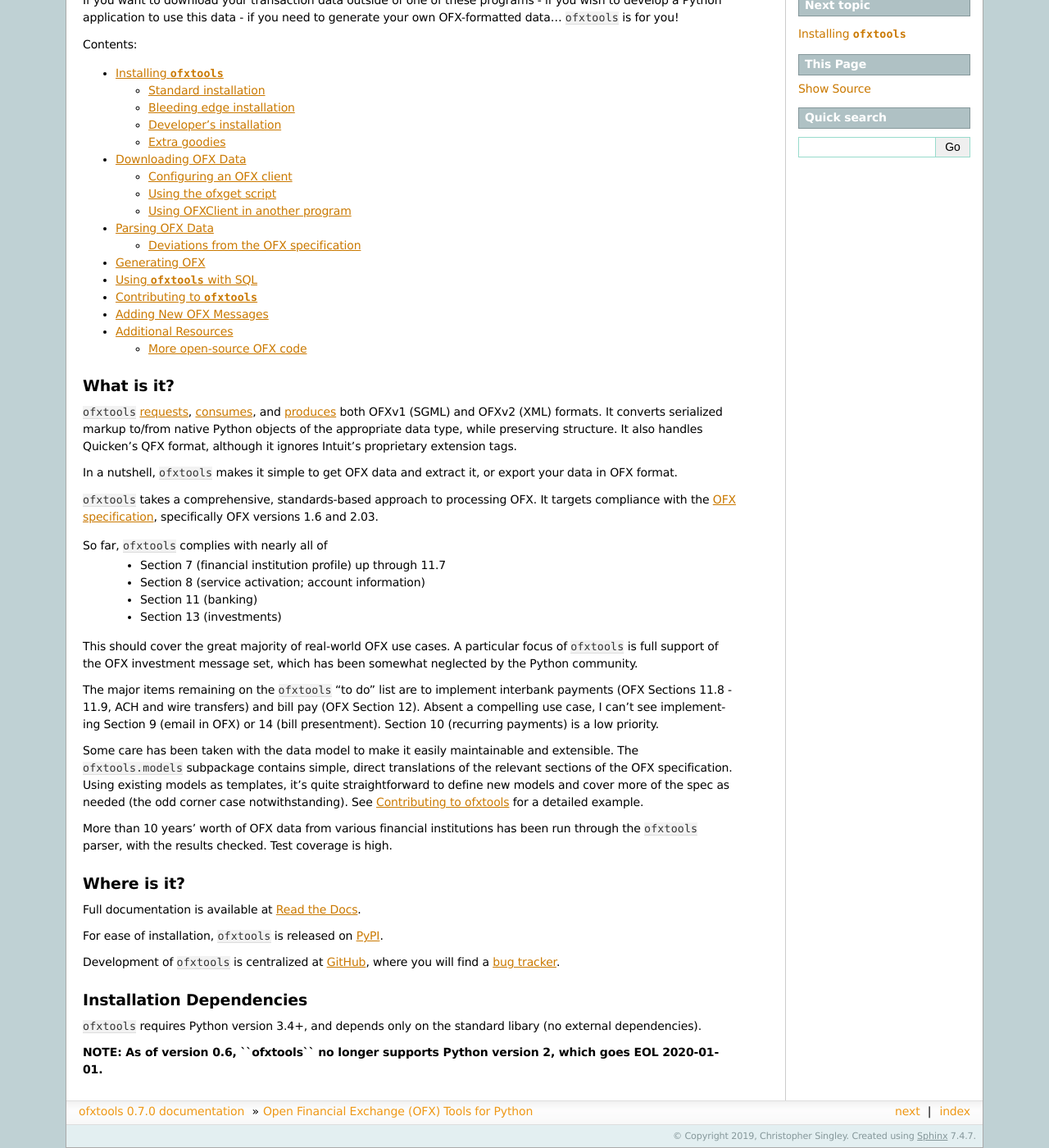
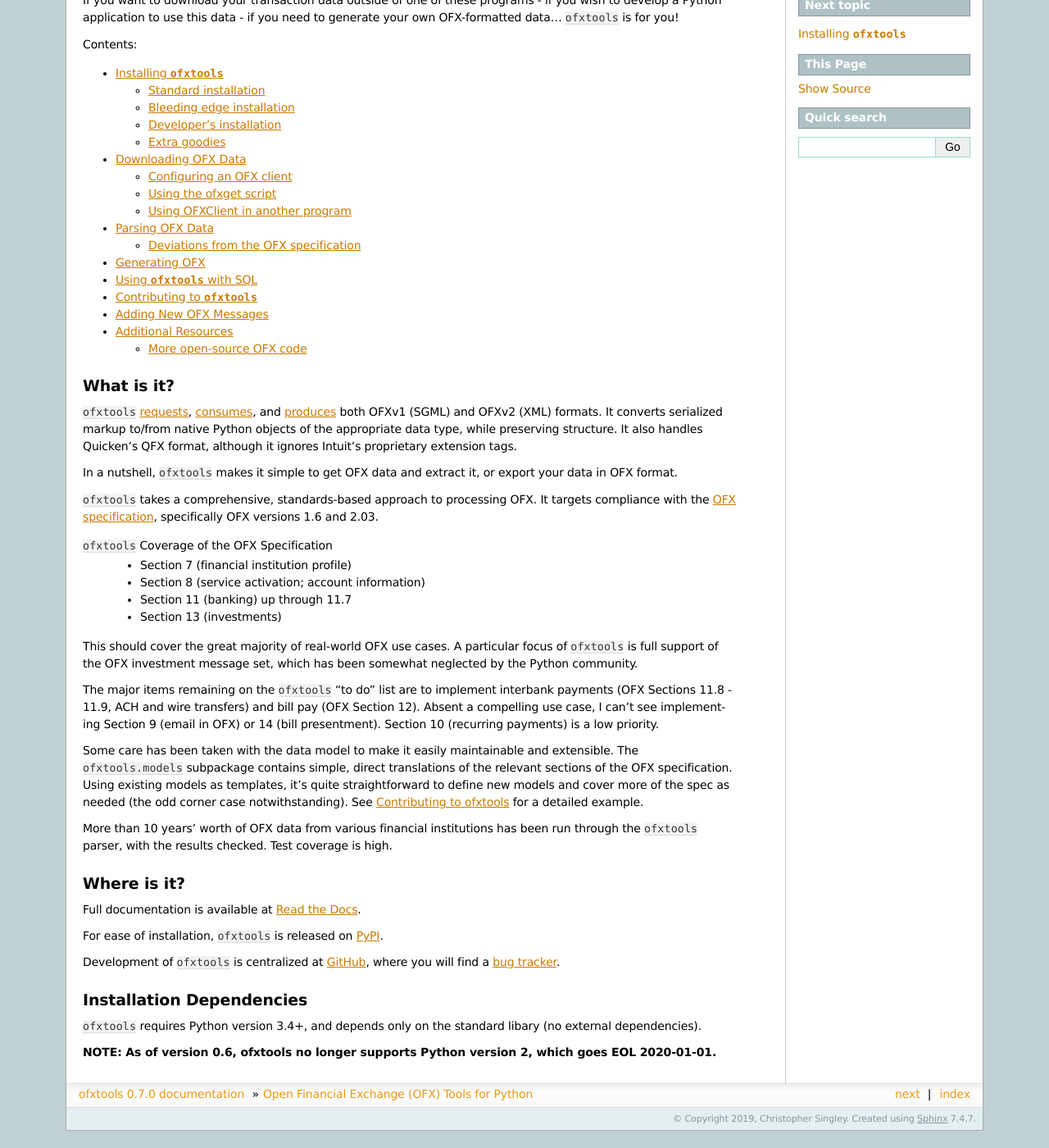
Before and after one commit to csingley/ofxtools, a Sphinx documentation site: the page built from docs/index.rst, in a window 1280 px wide and 1400 px high, scrolled down 196 px. Shown: the whole window at 82% size. Built offline with Sphinx 7.4.7, drawn with Linux system fonts in a browser that asks for light colours; after the commit the page ends 1575 px from its top, so only the background shows below that.

```diff
--- a/docs/index.rst
+++ b/docs/index.rst
@@ -44,10 +44,10 @@ or export your data in OFX format.
 It targets compliance with the `OFX specification`_, specifically OFX versions
 1.6 and 2.03.
 
-So far, ``ofxtools`` complies with nearly all of
-    * Section 7 (financial institution profile) up through 11.7
+``ofxtools`` Coverage of the OFX Specification
+    * Section 7 (financial institution profile)
     * Section 8 (service activation; account information)
-    * Section 11 (banking)
+    * Section 11 (banking) up through 11.7
     * Section 13 (investments)
 
 This should cover the great majority of real-world OFX use cases.  A particular
@@ -85,7 +85,7 @@ Installation Dependencies
 ``ofxtools`` requires Python version 3.4+, and depends only on the standard
 libary (no external dependencies).
 
-**NOTE: As of version 0.6, ``ofxtools`` no longer supports Python version 2,
+**NOTE: As of version 0.6, ofxtools no longer supports Python version 2,
 which goes EOL 2020-01-01.**
 
 
--- a/setup.py
+++ b/setup.py
@@ -10,8 +10,8 @@ setup(
     name='ofxtools',
     version='0.7.0',
     # Note: change 'master' to the tag name when release a new verion
-    #  download_url='https://github.com/csingley/ofxtools/tarball/master',
-    download_url='https://github.com/csingley/ofxtools/tarball/0.7.0',
+    download_url='https://github.com/csingley/ofxtools/tarball/master',
+    #  download_url='https://github.com/csingley/ofxtools/tarball/0.7.0',
 
     description=('Library for working with Open Financial Exchange (OFX) '
                  'formatted data used by financial institutions'),
```
Also changed, not shown: README.rst (+6 -3 lines).
